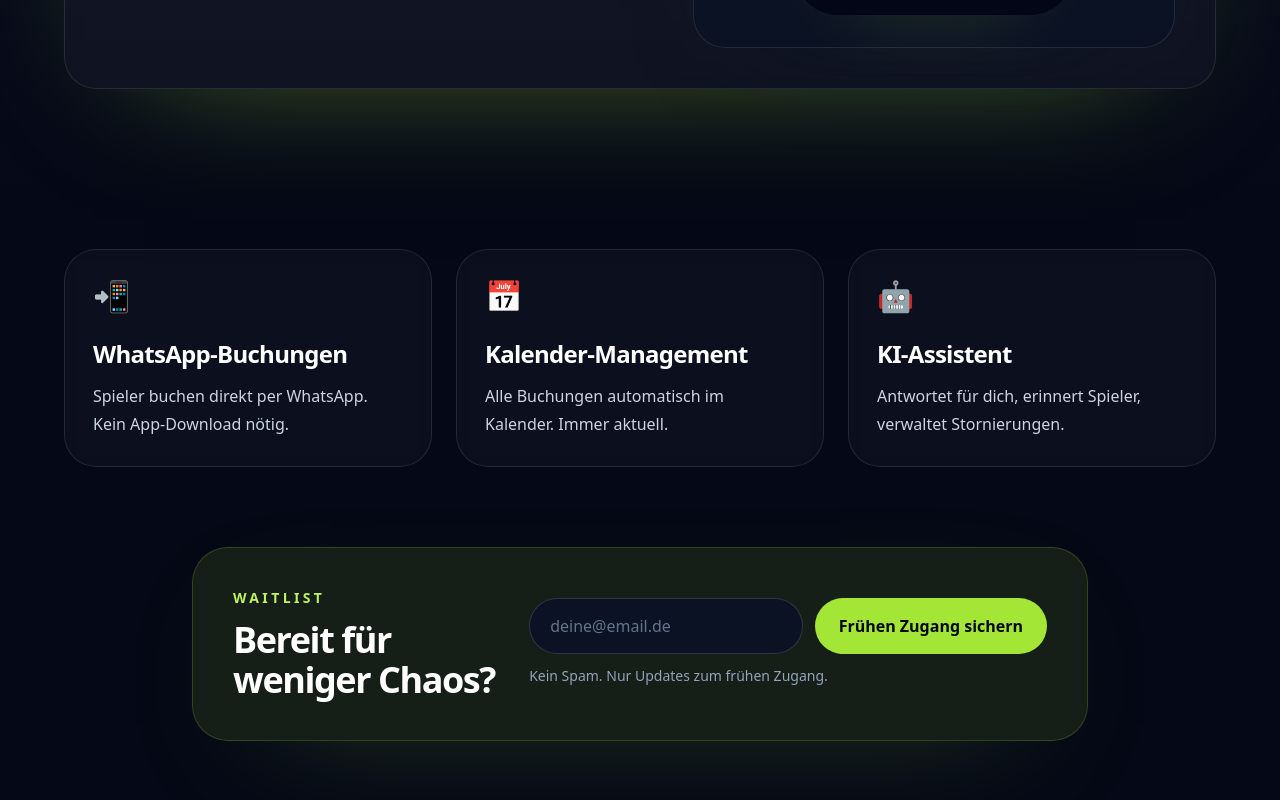
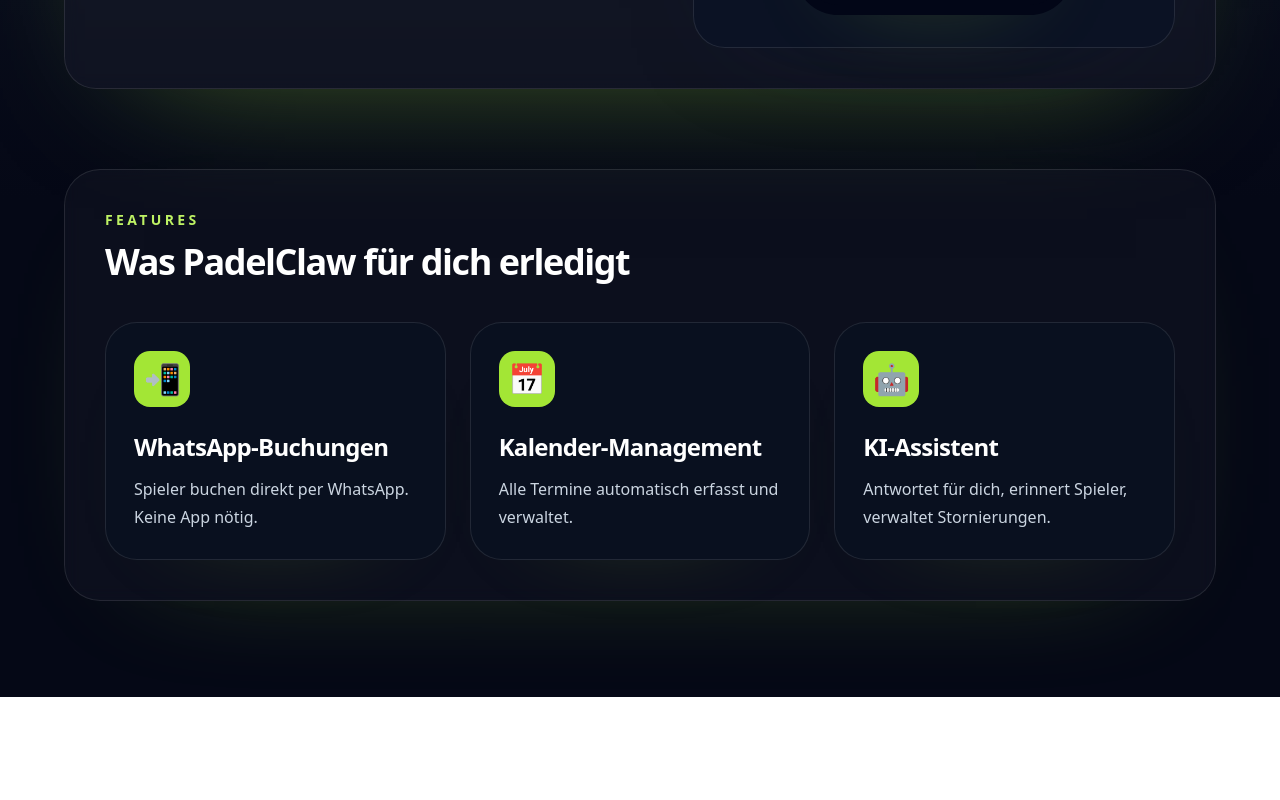
Before and after one commit to PadelClaw/padelclaw-agent, a Next.js app: page / in a window 1280 px wide. Shown: the part 600-1400 px from the top of the page. After the commit the page ends 1297 px from the top, so only its background shows below. Built offline with nearby package versions, Linux system fonts and the light colour scheme.

Commit message:
feat: replace bottom form with feature cards

```diff
--- a/app/page.tsx
+++ b/app/page.tsx
@@ -6,12 +6,12 @@
   {
     icon: '📲',
     title: 'WhatsApp-Buchungen',
-    text: 'Spieler buchen direkt per WhatsApp. Kein App-Download nötig.',
+    text: 'Spieler buchen direkt per WhatsApp. Keine App nötig.',
   },
   {
     icon: '📅',
     title: 'Kalender-Management',
-    text: 'Alle Buchungen automatisch im Kalender. Immer aktuell.',
+    text: 'Alle Termine automatisch erfasst und verwaltet.',
   },
   {
     icon: '🤖',
@@ -187,16 +187,27 @@
           </div>
         </div>
       </section>
+      <section className="relative px-4 pb-24 sm:px-6 lg:px-8">
+        <div className="mx-auto max-w-6xl">
+          <div className="rounded-[2.25rem] border border-white/10 bg-white/[0.03] p-6 shadow-[0_35px_130px_-90px_rgba(163,230,53,0.45)] backdrop-blur sm:p-10">
+            <div className="max-w-2xl">
+              <p className="text-sm font-semibold uppercase tracking-[0.24em] text-lime-300">
+                Features
+              </p>
+              <h2 className="mt-3 text-3xl font-semibold tracking-[-0.04em] text-white sm:text-4xl">
+                Was PadelClaw für dich erledigt
+              </h2>
+            </div>
 
-      <section className="relative px-4 py-20 sm:px-6 lg:px-8">
-        <div className="mx-auto max-w-6xl">
-          <div className="grid gap-6 lg:grid-cols-3">
+            <div className="mt-10 grid gap-6 lg:grid-cols-3">
               {features.map((feature) => (
                 <article
                   key={feature.title}
-                className="rounded-[2rem] border border-white/10 bg-white/[0.03] p-7 backdrop-blur"
+                  className="rounded-[2rem] border border-white/10 bg-[#09101f] p-7 shadow-[0_30px_100px_-80px_rgba(163,230,53,0.35)]"
                 >
-                <div className="text-3xl">{feature.icon}</div>
+                  <div className="flex h-14 w-14 items-center justify-center rounded-2xl bg-lime-400 text-3xl shadow-[0_20px_50px_-30px_rgba(163,230,53,0.9)]">
+                    <span aria-hidden="true">{feature.icon}</span>
+                  </div>
                   <h2 className="mt-6 text-2xl font-semibold tracking-[-0.03em] text-white">
                     {feature.title}
                   </h2>
@@ -205,28 +216,6 @@
               ))}
             </div>
           </div>
-      </section>
-
-      <section className="relative px-4 pb-24 sm:px-6 lg:px-8">
-        <div className="mx-auto max-w-4xl">
-          <div className="rounded-[2.25rem] border border-lime-400/20 bg-lime-400/10 px-6 py-8 shadow-[0_35px_130px_-80px_rgba(163,230,53,0.6)] backdrop-blur sm:px-10 sm:py-10">
-            <div className="flex flex-col gap-6 lg:flex-row lg:items-center lg:justify-between">
-              <div className="max-w-xl">
-                <p className="text-sm font-semibold uppercase tracking-[0.24em] text-lime-300">
-                  Waitlist
-                </p>
-                <h2 className="mt-3 text-3xl font-semibold tracking-[-0.04em] text-white sm:text-4xl">
-                  Bereit für weniger Chaos?
-                </h2>
-              </div>
-              <div className="w-full max-w-xl">
-                <WaitlistForm
-                  buttonLabel="Frühen Zugang sichern"
-                  inputClassName="h-14 flex-1 rounded-full border border-white/15 bg-[#0b1224] px-5 text-base text-white outline-none transition placeholder:text-slate-500 focus:border-lime-400 focus:bg-[#101933]"
-                />
-              </div>
-            </div>
-          </div>
         </div>
       </section>
     </main>
```
Lines whose indentation alone changed are shown as unchanged.
